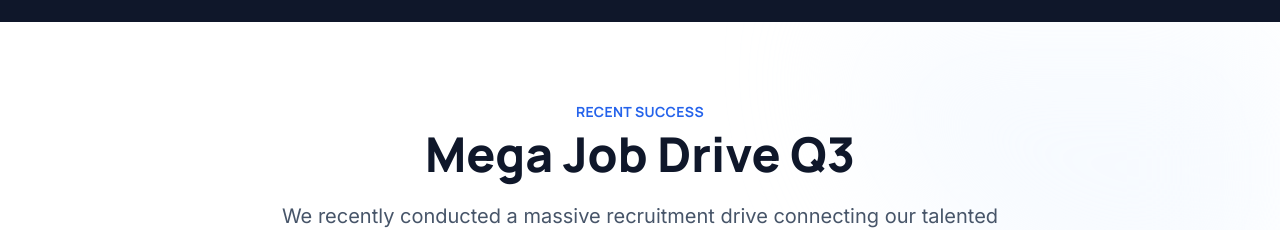
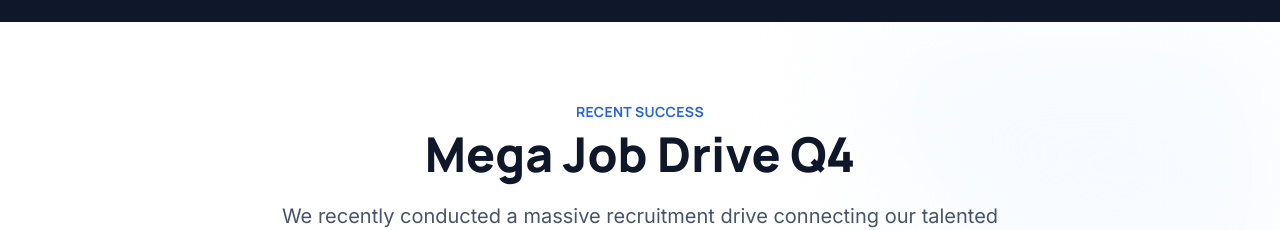
Before and after one commit to bhargavibattula/ah-career-academy, a React (Vite) app in the folder frontend/: page / in a window 1280 px wide. Shown: the part 5480-5710 px from the top of the page. Built offline with nearby package versions, Linux system fonts and the light colour scheme; no server answers.

Commit message:
Update Job Drive quarter to Q4

```diff
--- a/frontend/src/components/RecentJobDrive.jsx
+++ b/frontend/src/components/RecentJobDrive.jsx
@@ -22,7 +22,7 @@ export default function RecentJobDrive() {
             Recent Success
           </h2>
           <h3 className="text-3xl md:text-5xl font-extrabold text-slate-900 mb-6">
-            Mega Job Drive Q3
+            Mega Job Drive Q4
           </h3>
           <p className="text-xl text-slate-600 max-w-3xl mx-auto">
             We recently conducted a massive recruitment drive connecting our talented students with top industry leaders, resulting in record-breaking placements.
```
